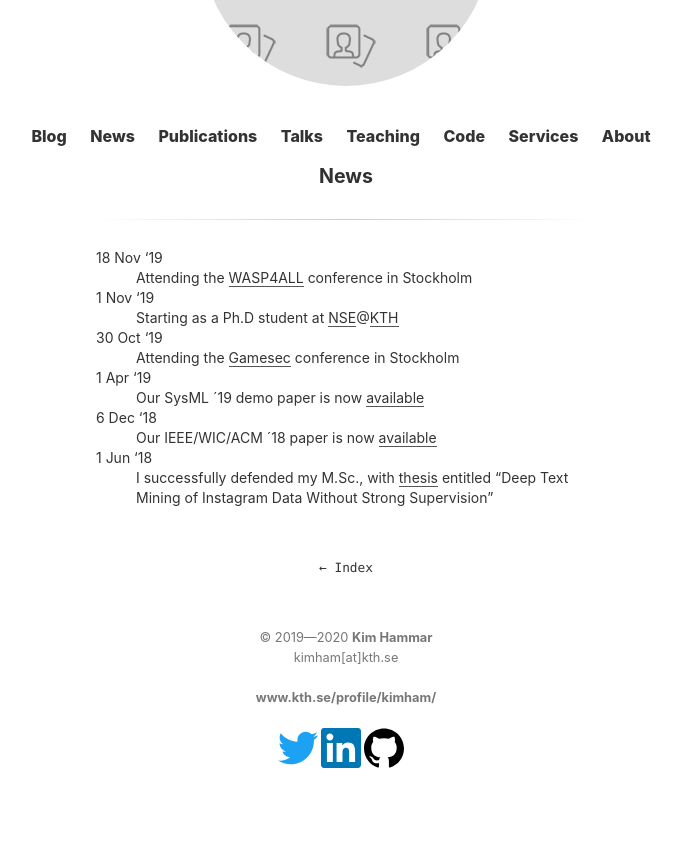
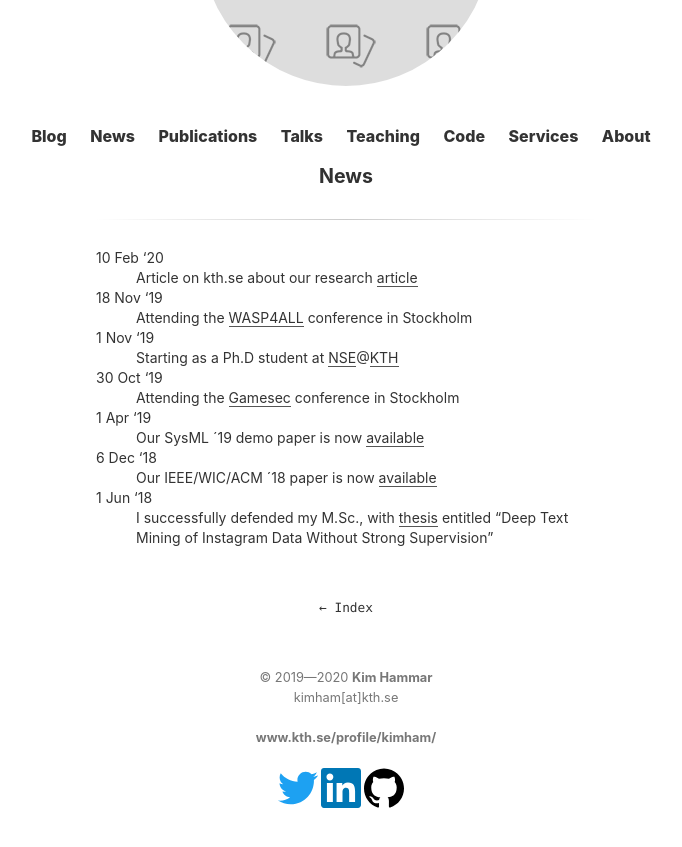
Before and after one commit to Limmen/Limmen.github.io, a Jekyll site: the page built from news.md, in a window 1280 px wide, cut to the strip 244-1093 px from the top of the page. Shown: the whole strip, without its empty margins (294-976 px from the left). Built offline with Jekyll 4.4.1, drawn with Linux system fonts in a browser that asks for light colours; before the commit the page ends 1053 px from its top, so only the background shows below that.

Commit message:
update news

```diff
--- a/news.md
+++ b/news.md
@@ -2,6 +2,10 @@
 layout: page
 title: News
 ---
+
+10 Feb '20
+:   Article on kth.se about our research [article](https://www.kth.se/aktuellt/nyheter/han-ar-med-och-bygger-sveriges-cyberforsvar-1.956832)
+
 18 Nov '19
 :   Attending the [WASP4ALL](https://wasp-sweden.org/wasp4all-future-computing-platforms-for-x/) conference in Stockholm
 
```
